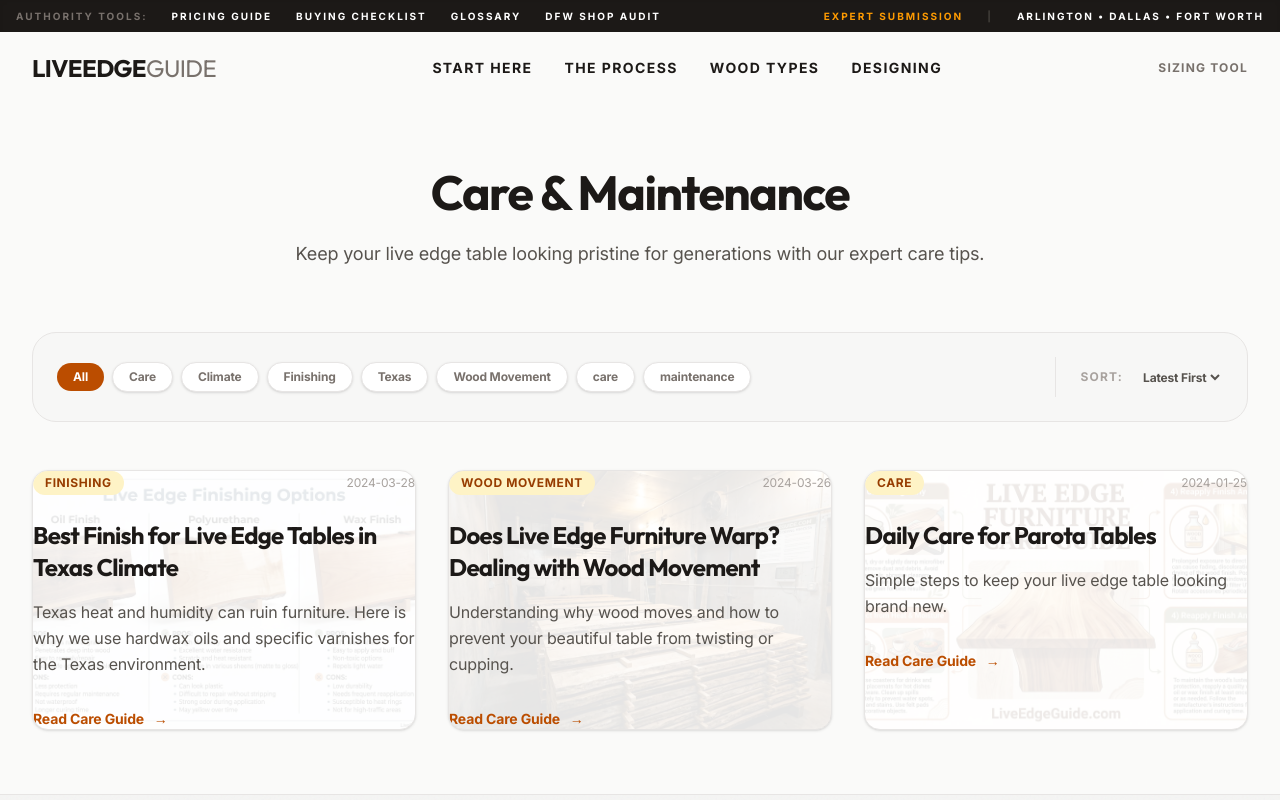
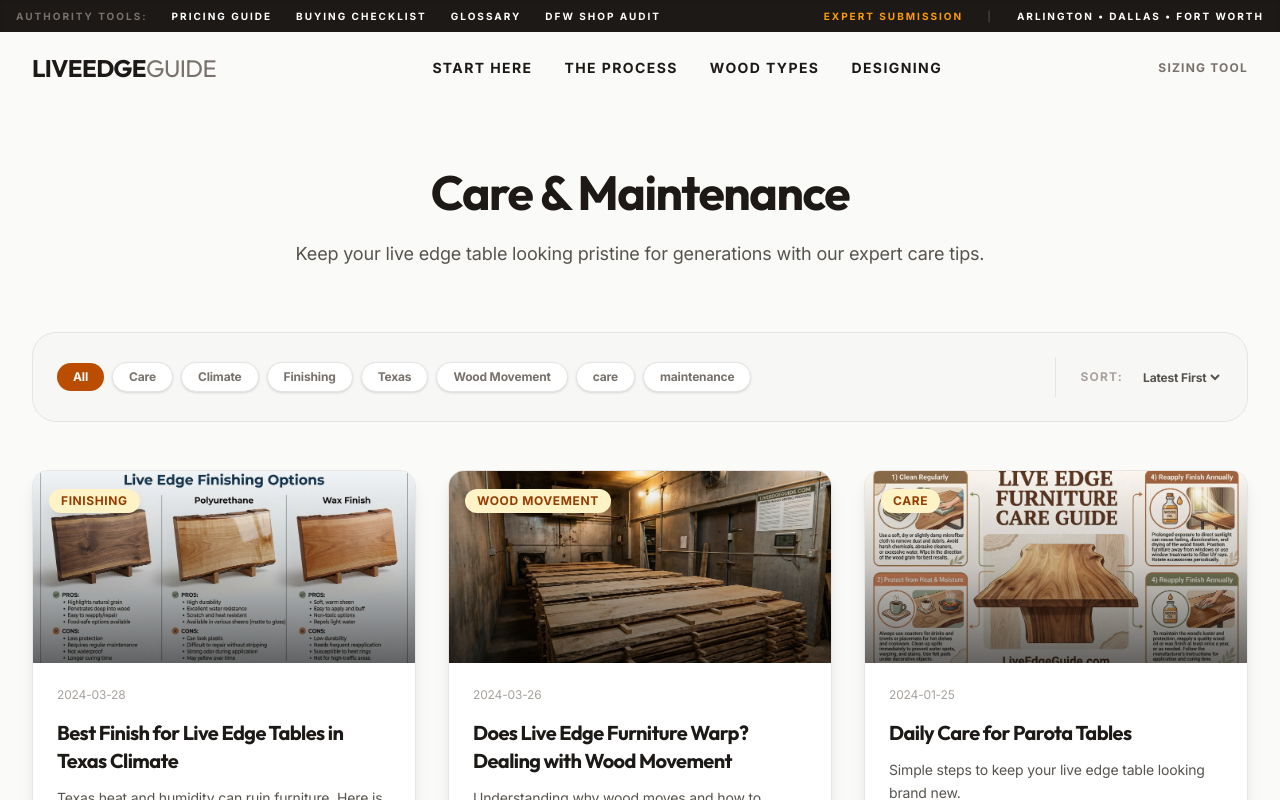
Before and after one commit to dmahoneyfrayze/texas-wood-authority, a Next.js app: page /care in a window 1280 px wide. Shown: the top 800 px of the page. Built offline with nearby package versions, Linux system fonts and the light colour scheme.

Commit message:
feat: enhance guide cards with large hero images and premium design

```diff
--- a/components/DiscoveryGrid.tsx
+++ b/components/DiscoveryGrid.tsx
@@ -223,38 +223,48 @@ export default function DiscoveryGrid({ title, description, posts, category }: O
                     <motion.div key={post.slug} variants={itemVariants} layout>
                         <Link
                             href={`/${category}/${post.slug}`}
-                            className="group block relative h-full rounded-2xl border border-stone-200 bg-white shadow-sm transition-all hover:shadow-xl hover:-translate-y-1 dark:border-stone-800 dark:bg-stone-900 overflow-hidden"
+                            className="group block relative h-full rounded-2xl border border-stone-200 bg-white shadow-lg transition-all hover:shadow-2xl hover:-translate-y-2 dark:border-stone-800 dark:bg-stone-900 overflow-hidden"
                         >
-                            {/* Background Image */}
+                            {/* Large Background Image */}
                             {post.frontmatter.image && (
-                                <div className="absolute inset-0">
+                                <div className="relative h-48 w-full overflow-hidden">
                                     <Image
                                         src={post.frontmatter.image}
                                         alt={post.frontmatter.title}
                                         fill
-                                        className="object-cover opacity-10 group-hover:opacity-15 group-hover:scale-105 transition-all duration-500"
+                                        className="object-cover group-hover:scale-110 transition-transform duration-700"
                                     />
+                                    <div className="absolute inset-0 bg-gradient-to-t from-black/60 via-black/20 to-transparent" />
+
+                                    {/* Tag overlay on image */}
+                                    <div className="absolute top-4 left-4">
+                                        <span className={`inline-block rounded-full px-3 py-1 text-xs font-bold tracking-wider uppercase backdrop-blur-md ${tagClasses} shadow-lg`}>
+                                            {post.frontmatter.tags?.[0] || category.charAt(0).toUpperCase() + category.slice(1)}
+                                        </span>
+                                    </div>
                                 </div>
                             )}
 
                             <div className={`absolute inset-0 bg-gradient-to-br ${hoverGradient} to-transparent opacity-0 group-hover:opacity-100 transition-opacity`} />
 
-                            <div className="relative z-10">
-                                <div className="mb-6 flex items-center justify-between">
-                                    <span className={`inline-block rounded-full px-3 py-1 text-xs font-bold tracking-wider uppercase ${tagClasses}`}>
-                                        {post.frontmatter.tags?.[0] || category.charAt(0).toUpperCase() + category.slice(1)}
-                                    </span>
+                            <div className="relative z-10 p-6">
+                                <div className="mb-4 flex items-center justify-between">
+                                    {!post.frontmatter.image && (
+                                        <span className={`inline-block rounded-full px-3 py-1 text-xs font-bold tracking-wider uppercase ${tagClasses}`}>
+                                            {post.frontmatter.tags?.[0] || category.charAt(0).toUpperCase() + category.slice(1)}
+                                        </span>
+                                    )}
                                     {post.frontmatter.date && (
                                         <span className="text-xs text-stone-400">{post.frontmatter.date}</span>
                                     )}
                                 </div>
-                                <h2 className={`mb-4 text-2xl font-bold font-[family-name:var(--font-outfit)] text-stone-900 dark:text-stone-50 transition-colors ${titleHoverClasses}`}>
+                                <h2 className={`mb-3 text-xl font-bold font-[family-name:var(--font-outfit)] text-stone-900 dark:text-stone-50 transition-colors ${titleHoverClasses} line-clamp-2`}>
                                     {post.frontmatter.title}
                                 </h2>
-                                <p className="text-stone-600 dark:text-stone-400 line-clamp-3 leading-relaxed">
+                                <p className="text-stone-600 dark:text-stone-400 line-clamp-2 leading-relaxed text-sm mb-4">
                                     {post.frontmatter.description}
                                 </p>
-                                <div className={`mt-8 flex items-center text-sm font-bold ${linkClasses}`}>
+                                <div className={`flex items-center text-sm font-bold ${linkClasses}`}>
                                     <span>{linkText}</span>
                                     <motion.span
                                         className="ml-2"
```
